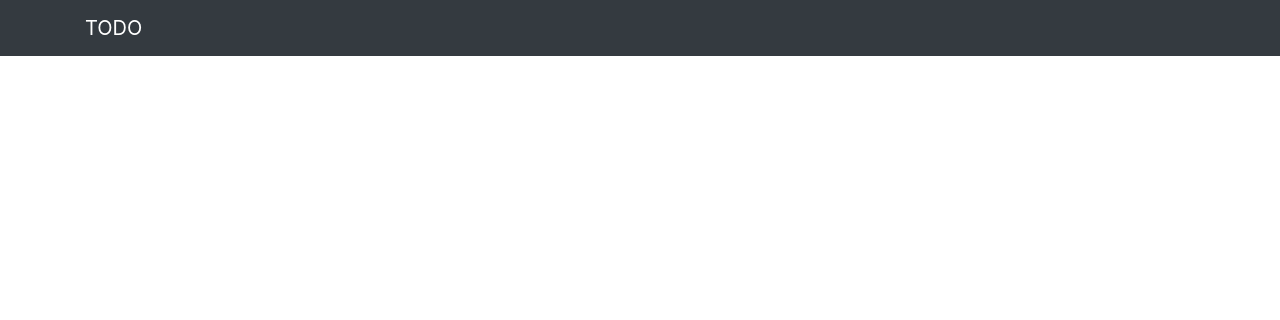
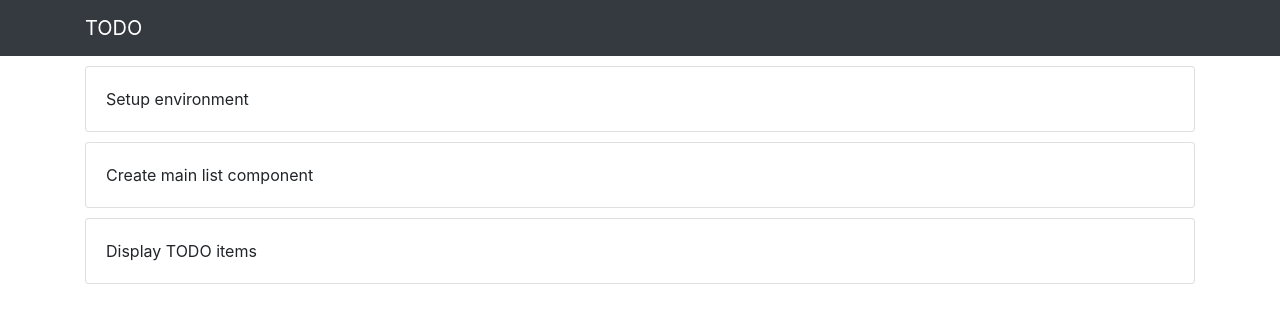
Before and after one commit to sametemek/VueLearning, a Vue app in the folder src/todo/: page / in a window 1280 px wide. Shown: the top 320 px of the page. Built offline with nearby package versions, Linux system fonts and the light colour scheme.

Commit message:
Iterating Over Arrays With `v-for`

```diff
--- a/src/todo/src/App.vue
+++ b/src/todo/src/App.vue
@@ -7,6 +7,11 @@
       </div>
     </nav>
     <div class="container">
+      <div class="card" v-for="(item,index) in todos" :key="index" >
+        <div class="card-body">
+            {{item.title}}
+        </div>
+      </div>
     </div>
   </div>
 </template>
@@ -15,10 +20,22 @@
 /* Komponent in davranışı, yani işlevleri burada bulunur. */
 export default {
   name: 'App',
-  components: {}
+  components: {},
+  data(){
+    return {
+        todos:[
+          {title:'Setup environment'},
+          {title:'Create main list component'},
+          {title:'Display TODO items'}
+          ]
+      }
+    }
 }
 </script>
 
 <style>
-   /* Stiller burada bulunur.  */
+   .card{
+     margin-top:10px;
+     }
+
 </style>
```
